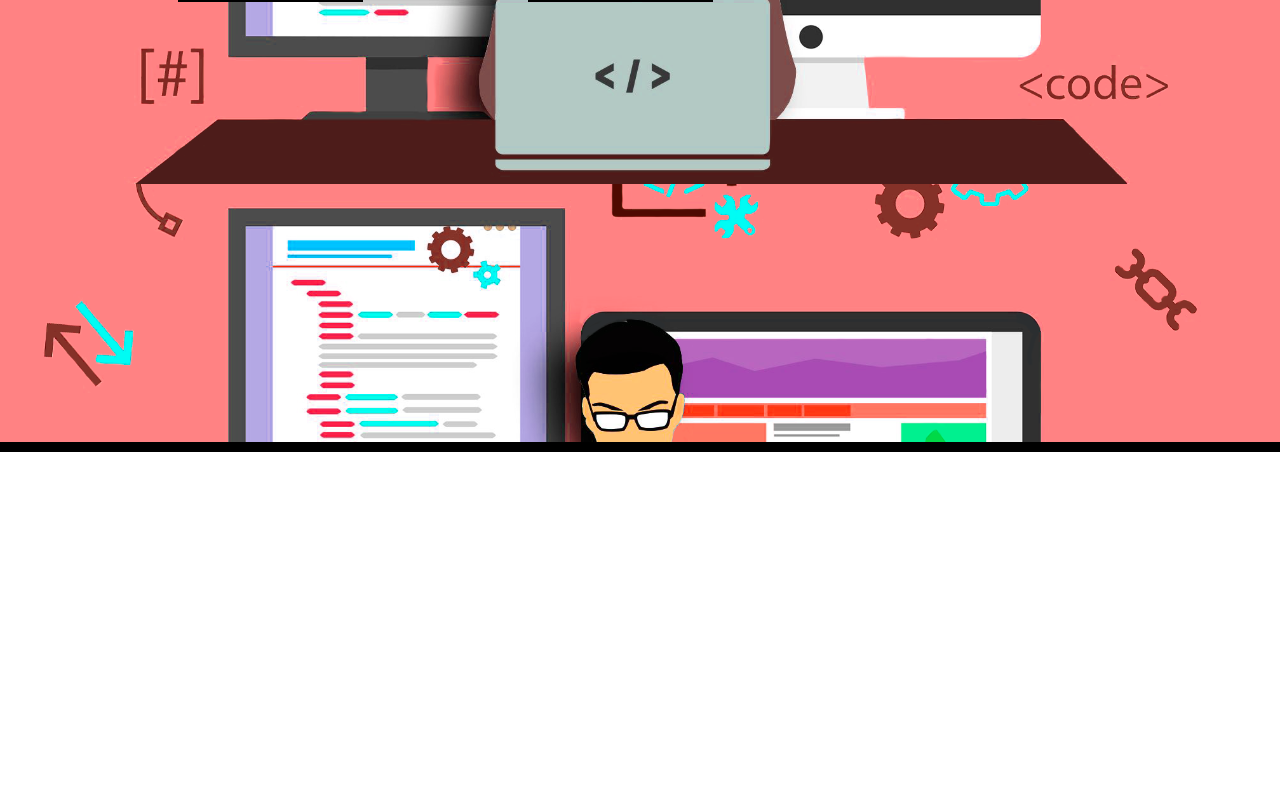
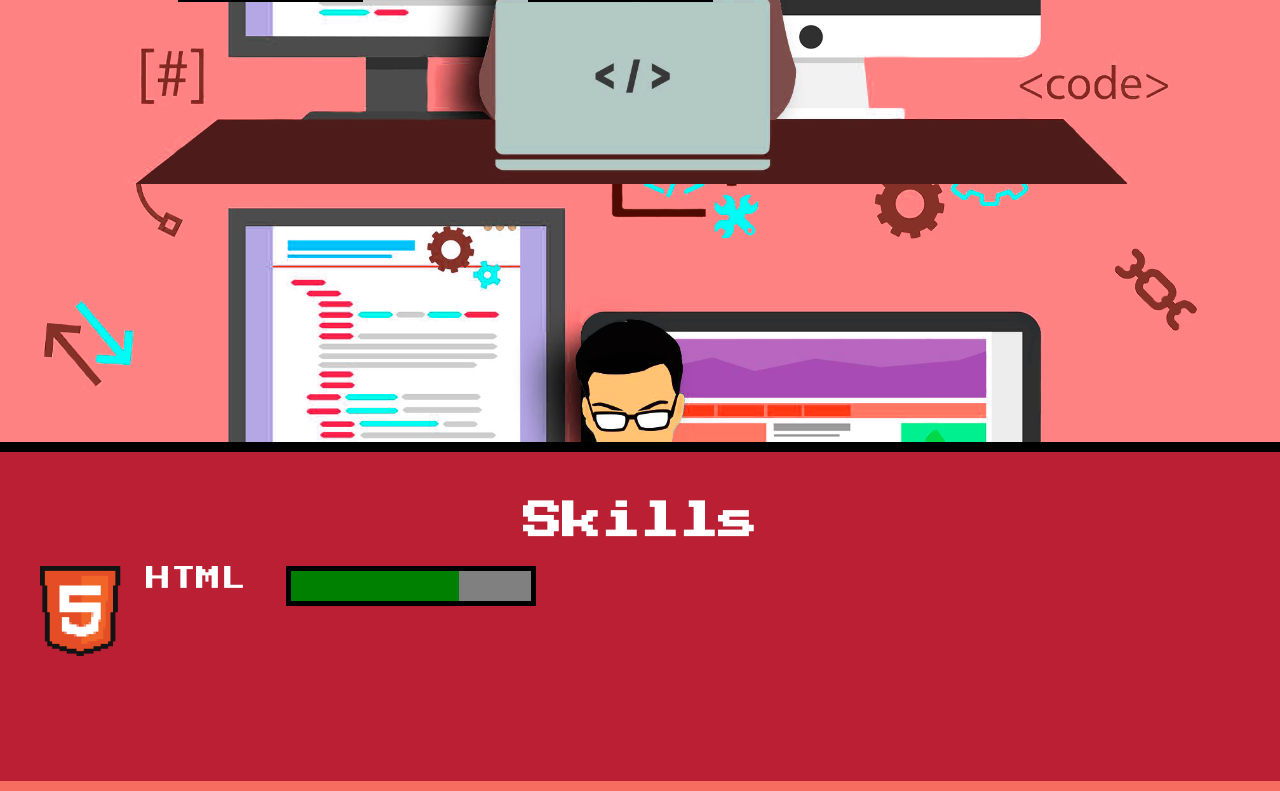
Before and after one commit to edurpj/eduardor.github.io, a plain HTML site: page index.html in a window 1280 px wide. Shown: the part 498-1289 px from the top of the page. Before the commit the page ends 950 px from the top, so only its background shows below. Drawn offline with Linux system fonts and the light colour scheme.

Commit message:
Add files via upload

```diff
--- /dev/null
+++ b/index.css/components/main-skill.css
@@ -0,0 +1,10 @@
+.main-skill {
+    display: flex;
+    font-family: 'Press Start 2P', sans-serif;
+    font-size: 25px;
+    color: #fff;
+}
+
+.main-skill .icon {
+    margin-right: 25px;
+}
--- /dev/null
+++ b/index.css/components/main-title.css
@@ -0,0 +1,12 @@
+.main-title {
+    font-family: 'Press Start 2P', sans-serif;
+    font-size: 39px;
+    color: #BA1F33;
+    text-shadow: 4px 4px 0 #000;
+}
+
+.main-title.-titletwo {
+    color: #fff;
+    text-shadow: none;
+    text-align: center;
+}
--- /dev/null
+++ b/index.css/components/progress-bar.css
@@ -0,0 +1,11 @@
+.progress-bar {
+    box-sizing: border-box;
+    background-color: #fff;
+    border: 5px solid #000;
+    height: 40px;
+}
+
+.progress-bar::-webkit-progress-bar,
+.progress-bar::-moz-progress-bar {
+    background-color: blue;
+}
--- /dev/null
+++ b/index.css/components/section.css
@@ -0,0 +1,6 @@
+.sectionS {
+    background-color: #BA1F33;
+    padding-top: 50px;
+    padding-bottom: 100px;
+    border-bottom: 10px solid rgb(247, 110, 97);
+}
--- a/index.html
+++ b/index.html
@@ -10,11 +10,14 @@
 
     <link rel="stylesheet" href="index.css/reset.css">
     <link rel="stylesheet" href="index.css/style.css">
-    <link rel="stylesheet" href="index.css/components/title.css">
+    <link rel="stylesheet" href="index.css/components/main-title.css">
     <link rel="stylesheet" href="index.css/components/banner.css">
+    <link rel="stylesheet" href="index.css/components/section.css">
     <link rel="stylesheet" href="index.css/components/subtitle.css">
     <link rel="stylesheet" href="index.css/components/box.css">
     <link rel="stylesheet" href="index.css/components/button.css">
+    <link rel="stylesheet" href="index.css/components/main-skill.css">
+    <link rel="stylesheet" href="index.css/components/progress-bar.css">
     <title>Eduardo</title>
 </head>
 <body>
@@ -31,7 +34,7 @@
         <section class="banner">
              <div class="wrapper">
                 <div id="box">
-                    <h1 class="titleOne">Eduardo Ribeiro</h1>
+                    <h1 class="main-title">Eduardo Ribeiro</h1>
                     <h2>Full-Stack Developer</h2>
                 </div>
                 <div class="navegation">
@@ -40,5 +43,22 @@
                 </div>
             </div>
         </section>
+        <section class="sectionS">
+             <h2 class="main-title -titletwo">Skills</h2>
+
+             <dl class="main-skill">  <!--Description list-->
+                <dd class="icon">
+                    <img src="imagens/html.png" alt="icon html">
+                </dd>
+                <dt class="title">HTML</dt>
+
+               <dd>
+                    <progress class="progress-bar" max="100" value="70">70%</progress>
+               </dd>
+
+             </dl>
+
+
+    </section>
     </body>
 </html>
```
Also changed, not shown: imagens/html.png (added), index.css/components/banner.css (line endings or trailing spaces), index.css/components/box.css (line endings or trailing spaces), index.css/components/button.css (line endings or trailing spaces), index.css/components/subtitle.css (line endings or trailing spaces), index.css/reset.css (line endings or trailing spaces), index.css/style.css (line endings or trailing spaces).
